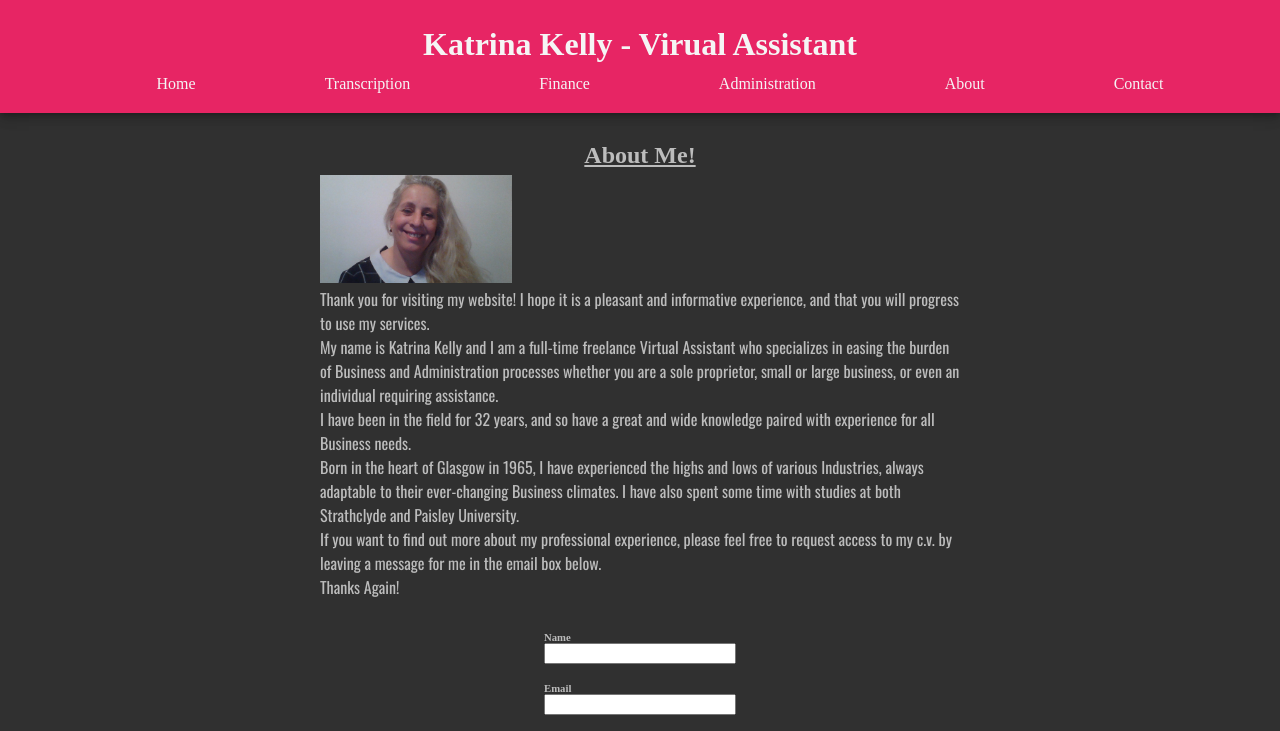
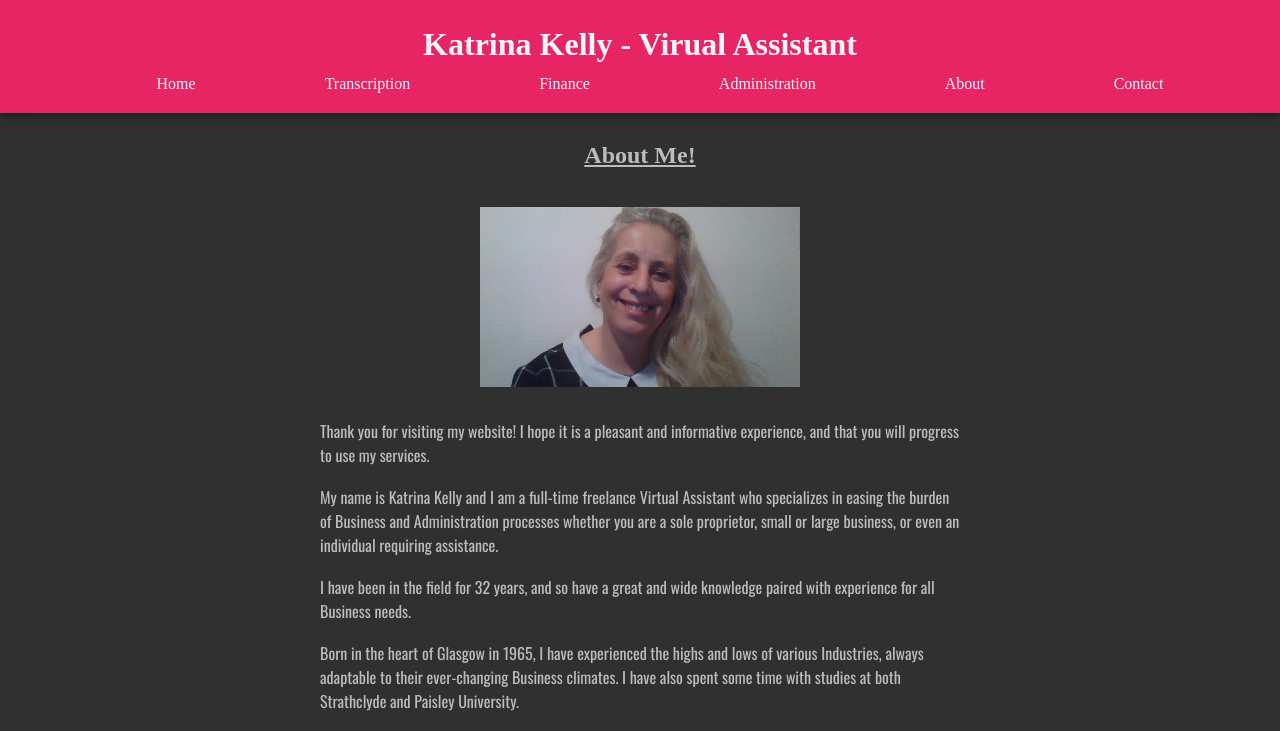
Before and after one commit to LiamCavens/Angular-Bookkeeping-Website, an Angular app: page /about in a window 1280 px wide. Shown: the top 731 px of the page. Built offline with nearby package versions, Linux system fonts and the light colour scheme; a web font is replaced by a local one.

Commit message:
added breaks and fixed mail form, ready to deploy

```diff
--- a/src/app/pages/about/about.component.css
+++ b/src/app/pages/about/about.component.css
@@ -1,6 +1,13 @@
 #kat-pic {
-  width: 30%;
-  height: 30%;
+  width: 50%;
+  height: 50%;
+  transition: 1s all;
+  transition-delay: 0.5s;
+}
+
+#kat-pic:hover {
+  transform: scale(1.2);
+  transition: 1s all;
 }
 
 h2 {
@@ -18,3 +25,10 @@ h3 {
 p {
   font-family: 'Oswald', sans-serif;
 }
+
+.about-img {
+  display: flex;
+  justify-content: center;
+  align-content: center;
+  padding: 5% 0;
+}
--- a/src/app/pages/about/about.component.html
+++ b/src/app/pages/about/about.component.html
@@ -1,26 +1,27 @@
 <h2>About Me!</h2>
 
+<div class="about-img">
 <img id='kat-pic' src="../../../assets/katpic.jpeg" alt="katpic">
-
+</div>
 <p>Thank you for visiting my website! I hope it is a pleasant and informative experience, and that you will progress to use
   my services.</p>
-
+<br>
 <p>My name is Katrina Kelly and I am a full-time freelance Virtual Assistant who specializes in easing the burden of Business
   and Administration processes whether you are a sole proprietor, small or large business, or even an individual requiring
   assistance.
 </p>
-
+<br>
 <p>I have been in the field for 32 years, and so have a great and wide knowledge paired with experience for all Business needs.
 </p>
-
+<br>
 <p>Born in the heart of Glasgow in 1965, I have experienced the highs and lows of various Industries, always adaptable to their
   ever-changing Business climates. I have also spent some time with studies at both Strathclyde and Paisley University.
 </p>
-
+<br>
 <p>If you want to find out more about my professional experience, please feel free to request access to my c.v. by leaving a
   message for me in the email box below.
 </p>
-
+<br>
 <p>Thanks Again!</p>
 
 <app-form></app-form>
--- a/src/app/shared/form/form.component.html
+++ b/src/app/shared/form/form.component.html
@@ -3,7 +3,7 @@
   <input type="text " name="name " id="name " />
   <br/>
   <h6>Email</h6>
-  <input type="email " name="email " id="email " />
+  <input type="email " name="mail " id="email " />
   <br/>
   <textarea name="comment " id="comment " cols="30 " rows="10" placeholder="Leave a commment here..."></textarea>
 
```
Also changed, not shown: src/app/pages/administration/administration.component.html (+11 -11 lines), src/app/pages/finance/finance.component.html (+16 -13 lines), src/app/pages/transcription/transcription.component.html (+6 -5 lines).
